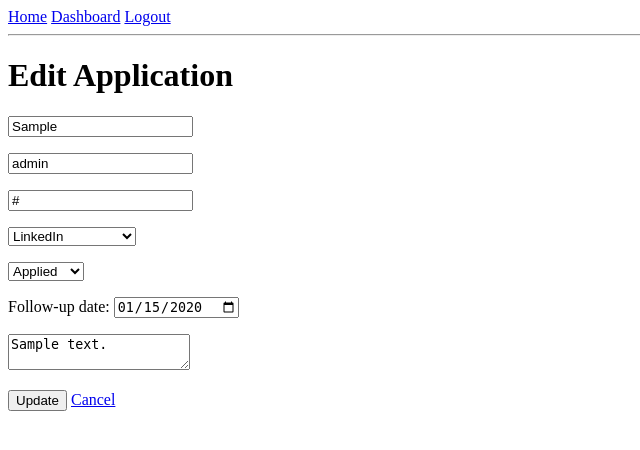
After one commit to bunny999408/job-tracker, a Flask app: page /applications/1/edit in a window 1280 px wide. The commit adds this page. Shown: the top 450 px of the page, without its empty margins (0-640 px from the left). Run offline with Flask 3, Linux system fonts and the light colour scheme; a user stored in the database is signed in; tables that the repository leaves empty hold one stand-in row (values such as "Sample post").

Commit message:
Addedit and delete for applications

```diff
--- a/app.py
+++ b/app.py
@@ -1,4 +1,4 @@
-from flask import Flask, render_template, request, redirect, url_for, flash
+from flask import Flask, render_template, request, redirect, url_for, flash, abort
 from flask_sqlalchemy import SQLAlchemy
 from flask_login import (
     LoginManager, UserMixin, login_user, logout_user,
@@ -132,6 +132,49 @@ def add_application():
     return render_template("add_application.html")
 
 
+@app.route("/applications/<int:app_id>/edit", methods=["GET", "POST"])
+@login_required
+def edit_application(app_id):
+    application = db.session.get(Application, app_id)
+    if application is None or application.user_id != current_user.id:
+        abort(404)
+
+    if request.method == "POST":
+        company = request.form["company"].strip()
+        role = request.form["role"].strip()
+        if not company or not role:
+            flash("Company and role are required.")
+            return redirect(url_for("edit_application", app_id=app_id))
+
+        follow_up = request.form.get("follow_up_date")
+        application.company = company
+        application.role = role
+        application.job_link = request.form.get("job_link", "").strip()
+        application.source = request.form.get("source", "").strip()
+        application.status = request.form.get("status", "Applied")
+        application.follow_up_date = (
+            date.fromisoformat(follow_up) if follow_up else None
+        )
+        application.notes = request.form.get("notes", "").strip()
+        db.session.commit()
+        flash("Application updated!")
+        return redirect(url_for("dashboard"))
+
+    return render_template("edit_application.html", application=application)
+
+
+@app.route("/applications/<int:app_id>/delete", methods=["POST"])
+@login_required
+def delete_application(app_id):
+    application = db.session.get(Application, app_id)
+    if application is None or application.user_id != current_user.id:
+        abort(404)
+
+    db.session.delete(application)
+    db.session.commit()
+    flash("Application deleted.")
+    return redirect(url_for("dashboard"))
+
 
 @app.route("/logout")
 @login_required
--- /dev/null
+++ b/templates/edit_application.html
@@ -0,0 +1,29 @@
+{% extends "base.html" %}
+
+{% block content %}
+<h1>Edit Application</h1>
+<form method="POST">
+  <p><input type="text" name="company" value="{{ application.company }}" required></p>
+  <p><input type="text" name="role" value="{{ application.role }}" required></p>
+  <p><input type="url" name="job_link" value="{{ application.job_link or '' }}" placeholder="Job link (optional)"></p>
+  <p>
+    <select name="source">
+      {% for s in ["LinkedIn", "Naukri", "Company website", "Referral", "Other"] %}
+        <option {% if application.source == s %}selected{% endif %}>{{ s }}</option>
+      {% endfor %}
+    </select>
+  </p>
+  <p>
+    <select name="status">
+      {% for s in ["Applied", "Test", "Interview", "Offer", "Rejected"] %}
+        <option {% if application.status == s %}selected{% endif %}>{{ s }}</option>
+      {% endfor %}
+    </select>
+  </p>
+  <p>Follow-up date:
+    <input type="date" name="follow_up_date" value="{{ application.follow_up_date or '' }}">
+  </p>
+  <p><textarea name="notes" placeholder="Notes (optional)">{{ application.notes or '' }}</textarea></p>
+  <p><button type="submit">Update</button> <a href="{{ url_for('dashboard') }}">Cancel</a></p>
+</form>
+{% endblock %}
```
Also changed, not shown: templates/dashboard.html (+8 -0 lines).
